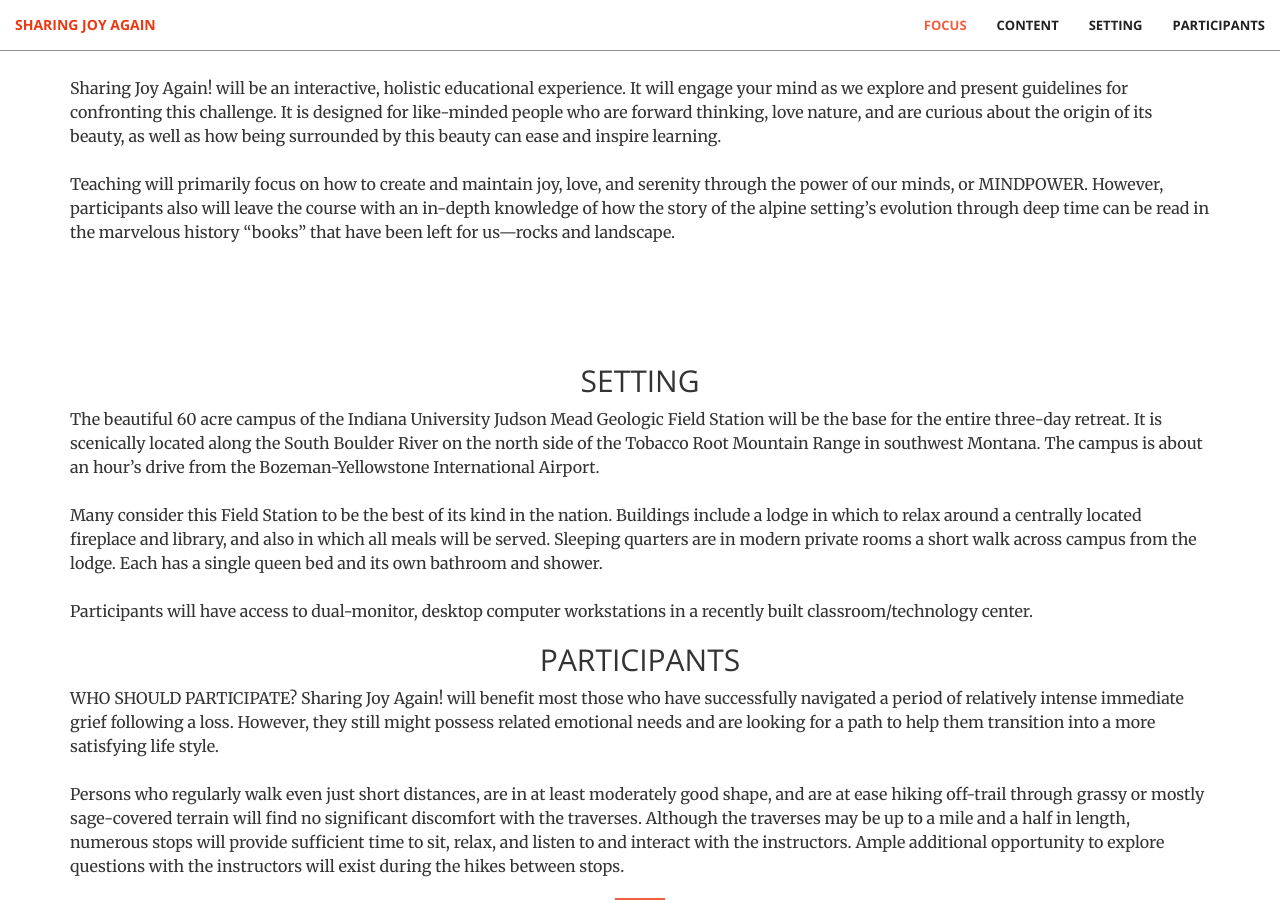
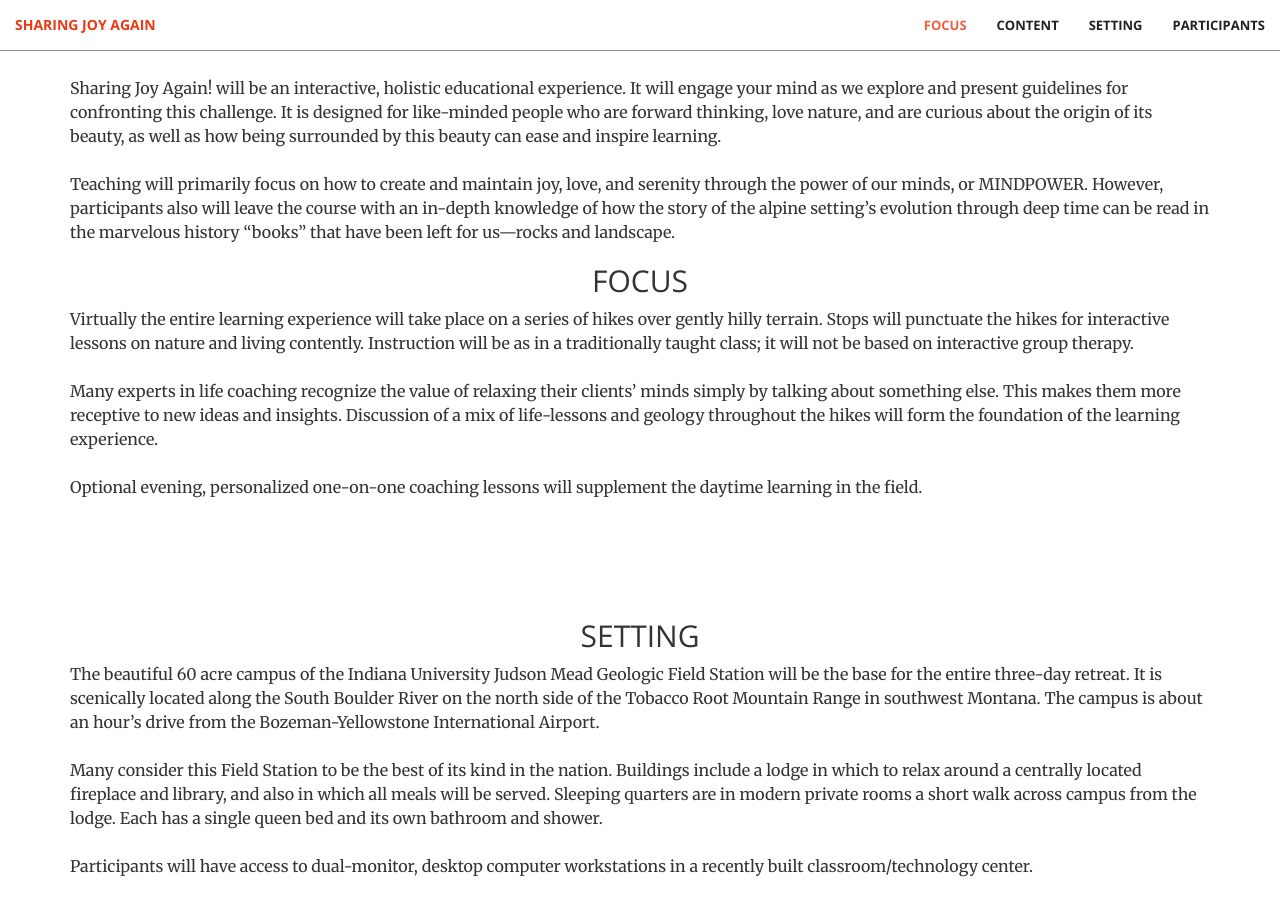
Before and after one commit to mattjohnsonco/joy, a Jekyll site: the page built from index.html, in a window 1280 px wide and 900 px high, scrolled down 1126 px. Built offline with Jekyll 4.4.1, drawn with Linux system fonts in a browser that asks for light colours.

Commit message:
Update focus.html

```diff
--- a/_includes/focus.html
+++ b/_includes/focus.html
@@ -8,6 +8,13 @@
                   Sharing Joy Again! will be an interactive, holistic educational experience. It will engage your mind as we explore and present guidelines for confronting this challenge.  It is designed for like-minded people who are forward thinking,  love nature, and are curious about the origin of its beauty, as well as how being surrounded by this beauty can ease and inspire learning.<br><br>
                   Teaching will primarily focus on how to create and maintain joy, love, and serenity through the power of our minds, or MINDPOWER.  However, participants also will  leave the course with an in-depth knowledge of how the story of the alpine setting’s evolution through deep time can be read in the marvelous history “books” that have been left for us—rocks and landscape.
                 </p>
+                <h2 class="section-heading text-center">FOCUS</h2>
+
+                <p text-color="000">
+                  Virtually the entire learning experience will take place on a series of hikes over gently hilly terrain. Stops will punctuate the hikes for interactive lessons on nature and living contently. Instruction will be as in a traditionally taught class; it will not be based on interactive group therapy.
+                <br><br>Many experts in life coaching recognize the value of relaxing their clients’ minds simply by talking about something else. This makes them more receptive to new ideas and insights. Discussion of a mix of life-lessons and geology throughout the hikes will form the foundation of the learning experience.
+                <br><br>Optional evening, personalized one-on-one coaching lessons will supplement the daytime learning in the field. </p>
+
         </div>
     </div>
 </aside>
```
